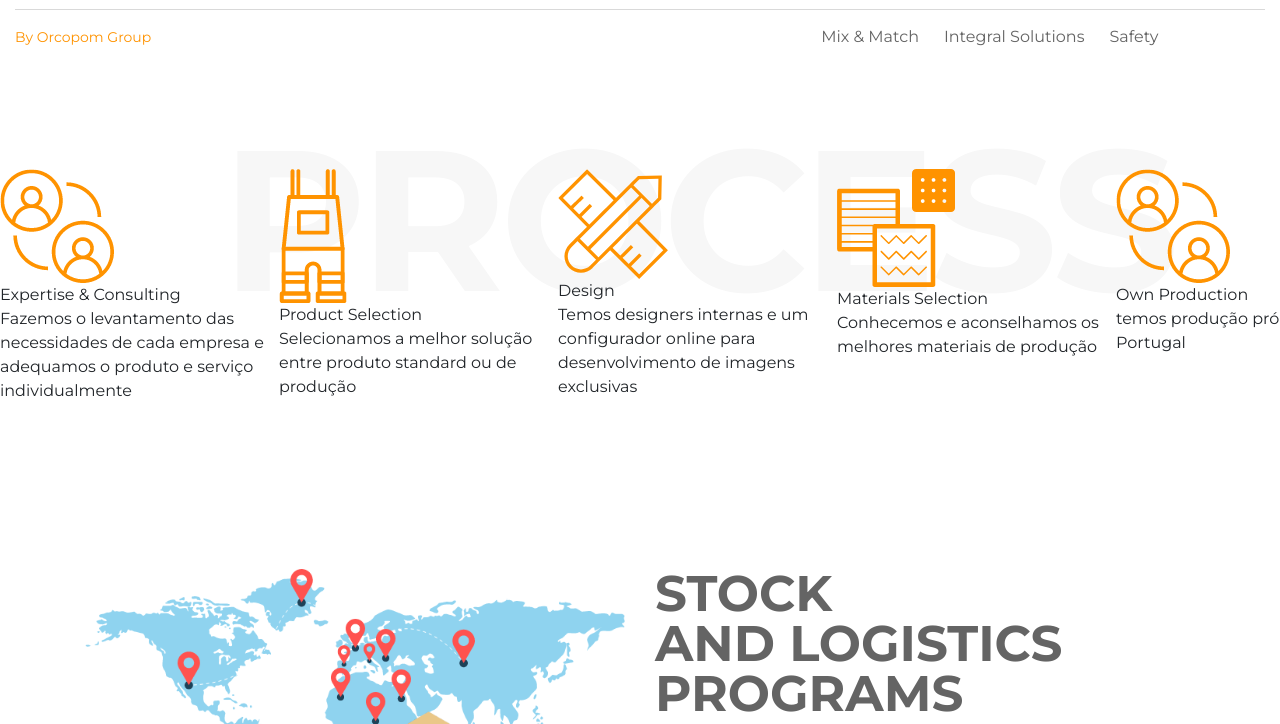
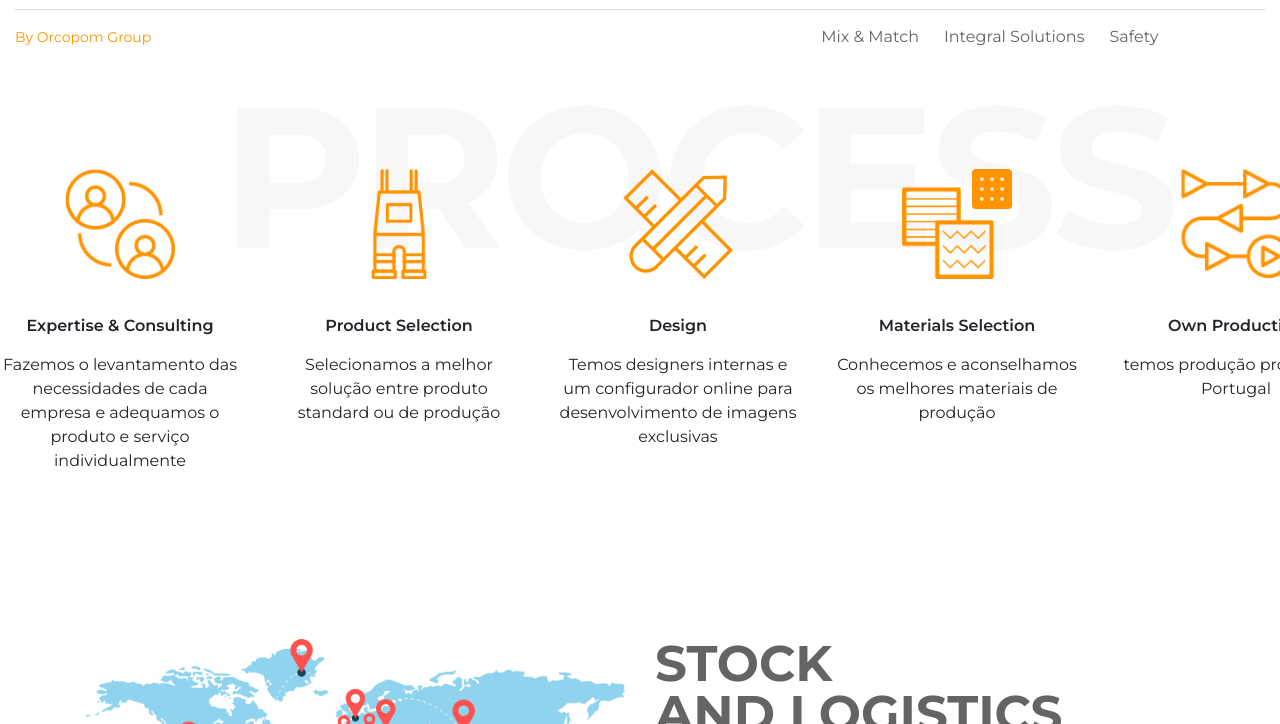
Before and after one commit to alex-bilyk/force, a plain HTML site: page consulting.html in a window 1280 px wide. Shown: the part 59-783 px from the top of the page. Drawn offline with Linux system fonts and the light colour scheme.

Commit message:
Сделал секцию Process для больших экранов

```diff
--- a/consulting.html
+++ b/consulting.html
@@ -135,7 +135,9 @@
 				<div class="process__slider-item">
 
 					<div class="process__slider-box">
+						<div class="process__slider-img">
 							<img src="img/process/first-thumb.png" alt="Expertise & Consulting">
+						</div>
 
 						<div class="process__slider-text">
 							<div class="process__slider-text-head">
@@ -155,7 +157,9 @@
 				<div class="process__slider-item">
 
 					<div class="process__slider-box">
+						<div class="process__slider-img">
 							<img src="img/process/second-thumb.png" alt="Product Selection">
+						</div>
 
 						<div class="process__slider-text">
 							<div class="process__slider-text-head">
@@ -176,7 +180,9 @@
 				<div class="process__slider-item">
 
 					<div class="process__slider-box">
+						<div class="process__slider-img">
 							<img src="img/process/third-thumb.png" alt="Design">
+						</div>
 
 						<div class="process__slider-text">
 							<div class="process__slider-text-head">
@@ -197,7 +203,9 @@
 				<div class="process__slider-item">
 
 					<div class="process__slider-box">
+						<div class="process__slider-img">
 							<img src="img/process/fourth-thumb.png" alt="Materials Selection">
+						</div>
 
 						<div class="process__slider-text">
 							<div class="process__slider-text-head">
@@ -218,7 +226,9 @@
 				<div class="process__slider-item">
 
 					<div class="process__slider-box">
-						<img src="img/process/first-thumb.png" alt="Own Production">
+						<div class="process__slider-img">
+							<img src="img/process/fifth-thumb.png" alt="Own Production">
+						</div>
 
 						<div class="process__slider-text">
 							<div class="process__slider-text-head">
@@ -238,7 +248,9 @@
 				<div class="process__slider-item">
 
 					<div class="process__slider-box">
+						<div class="process__slider-img">
 							<img src="img/process/second-thumb.png" alt="Expertise & Consulting">
+						</div>
 
 						<div class="process__slider-text">
 							<div class="process__slider-text-head">
@@ -259,7 +271,9 @@
 				<div class="process__slider-item">
 
 					<div class="process__slider-box">
+						<div class="process__slider-img">
 							<img src="img/process/first-thumb.png" alt="Expertise & Consulting">
+						</div>
 
 						<div class="process__slider-text">
 							<div class="process__slider-text-head">
--- a/sass/consulting.scss
+++ b/sass/consulting.scss
@@ -18,8 +18,37 @@
 		position: relative;
 	}
 
-	.under {
+	&__slider {
 
+		&-box {
+			display: flex;
+			justify-content: center;
+			text-align: center;
+			max-width: 240px;
+			font-family: 'Montserrat' ,sans-serif;
+		}
+
+		&-img {
+			margin-bottom: 35px;
+			img {
+				height: 110px;
+			}
+		}
+
+		&-text {
+			&-head {
+				span {
+					font-weight: 600;
+				}
+			}
+			&-body {
+				margin-top: 15px;
+				p {
+					line-height: 24px;
+				}
+
+			}
+		}
 	}
 
 
--- a/sass/default.scss
+++ b/sass/default.scss
@@ -333,8 +333,7 @@ hr {
   text-transform: uppercase;
   position: absolute;
   z-index: -1;
-  top: -20%;
-  color: #fff;
+  top: -29%;
   p {
     font-size: 100%;
     color: $dark-white;
```
Also changed, not shown: css/consulting.css, css/default.css, css/main.css. Lines whose indentation alone changed are shown as unchanged.
